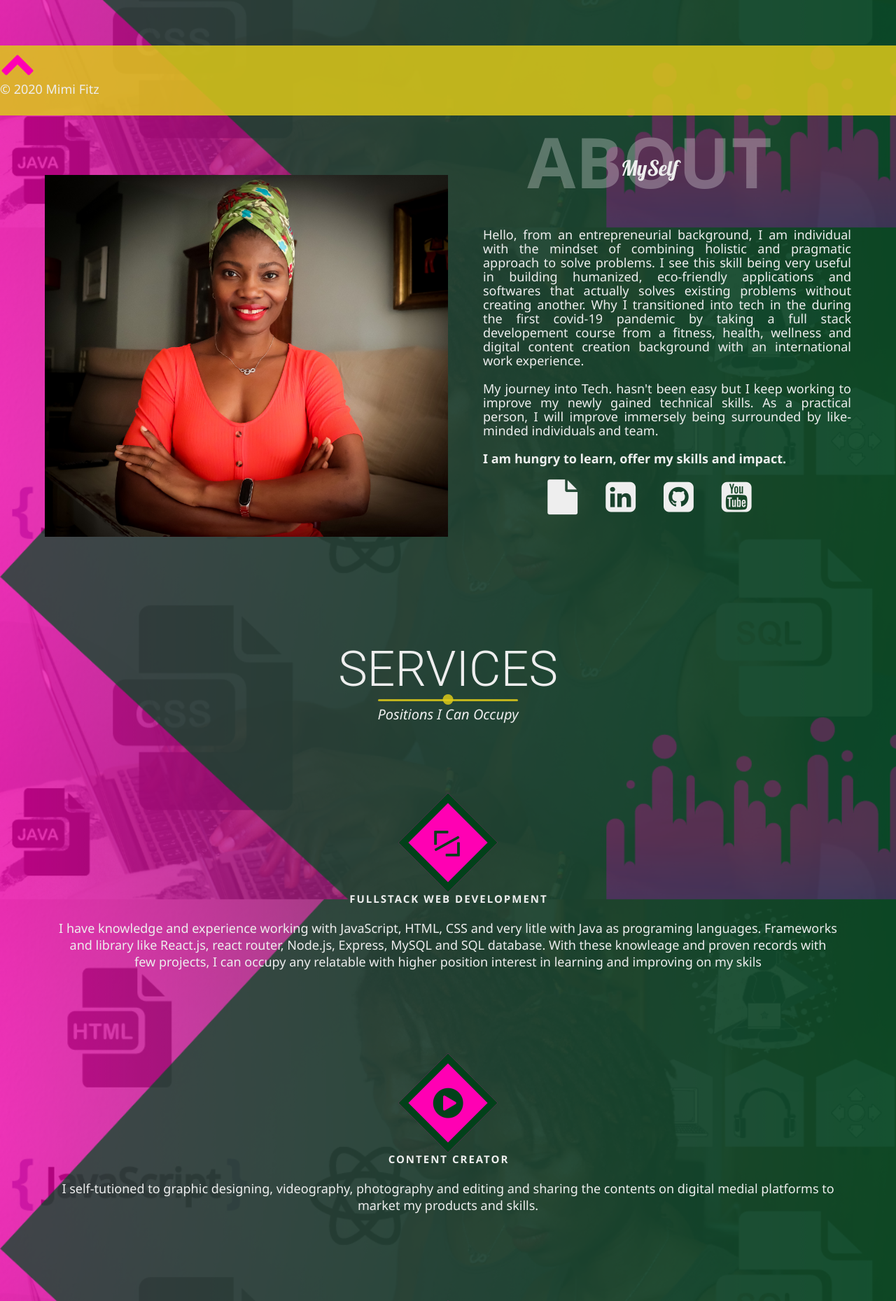
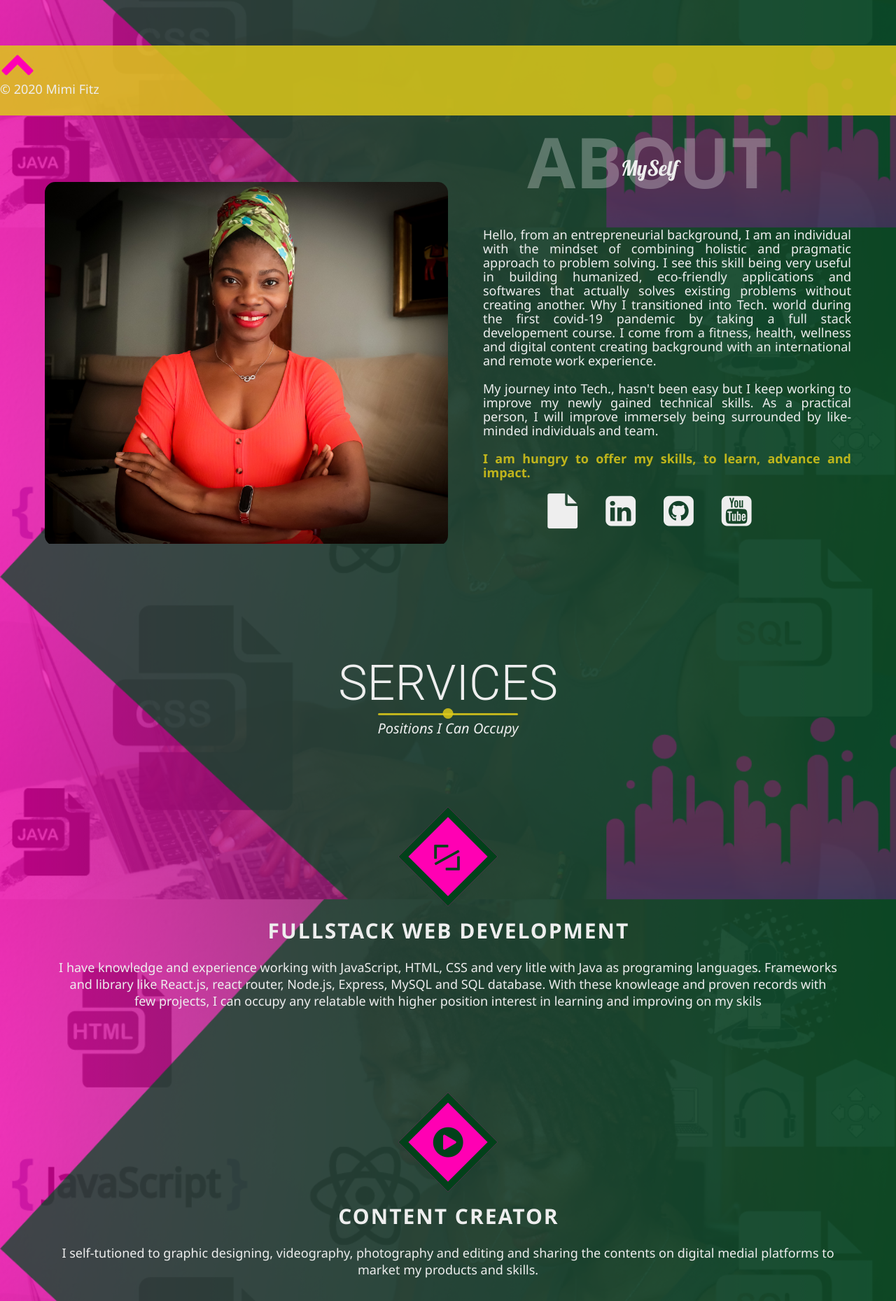
Before and after one commit to mimifitz/portfolio, a PHP site: page / in a window 1280 px wide. Shown: the part 635-2494 px from the top of the page at 70% size. Run offline with PHP 8.4, Linux system fonts and the light colour scheme.

Commit message:
about class img styled on border radius, add color property to bold text, increased size of services h1 and added top margin to it

```diff
--- a/pages/index.html
+++ b/pages/index.html
@@ -61,15 +61,17 @@
                 <div class="about-heading" data-aos="fade-left" data-aos-delay="600">
                     <h1> About</h1>
                     <h6>MySelf</h6>
-                    <p>Hello, from an entrepreneurial background, I am individual with the mindset of combining holistic
-                        and pragmatic approach to solve problems. I see this skill being very useful in building
-                        humanized, eco-friendly applications and softwares that actually solves existing problems
-                        without creating another. Why I transitioned into tech in the during the first covid-19 pandemic
-                        by taking a full stack developement course from a fitness, health, wellness and digital content
-                        creation background with an international work experience.<br><br> My journey into Tech. hasn't
-                        been easy but I keep working to improve my newly gained technical skills. As a practical person,
-                        I will improve immersely being surrounded by like-minded individuals and team.<br><br> <b>I am
-                            hungry to learn, offer my skills and impact.</b> </p>
+                    <p>Hello, from an entrepreneurial background, I am an individual with the mindset of combining
+                        holistic and pragmatic approach to problem solving. I see this skill being very useful in
+                        building humanized, eco-friendly applications and softwares that actually solves existing
+                        problems without creating another. Why I transitioned into Tech. world during the first covid-19
+                        pandemic by taking a full stack developement course. I come from a fitness, health, wellness and
+                        digital content creating background with an international and remote work experience.<br><br> My
+                        journey into Tech., hasn't been easy but I keep working to improve my newly gained technical
+                        skills. As a practical person, I will improve immersely being surrounded by like-minded
+                        individuals and team. <br><br> <b class="bold"> I am hungry to offer my skills, to learn,
+                            advance and impact. </b>
+                    </p>
                     <div class="social-media">
                         <ul class="nav-list">
                             <li>
--- a/pages/style.css
+++ b/pages/style.css
@@ -261,9 +261,15 @@ line-height: 2rem;
 text-align: justify;
 margin-left: 5rem;
 }
+.bold{
+color: #ddc919d8;
+
+}
 
 .profile-img{
     flex: 1;
+    border-radius: 15px;
+    overflow: hidden;
 }
 
 .about-details{
@@ -319,7 +325,8 @@ text-align: center;
 .skills h1{
     text-transform: uppercase;
     letter-spacing: 2px;
-    margin: 2rem -2px 2rem 0;
+    margin: 3.5rem -2px 2rem 0;
+    font-size: 3rem;
 }
 
 .icon-container{
@@ -339,6 +346,13 @@ font-size: 5rem;
 margin:auto;
 transform: rotate(-45deg);
 }
+
+.open-to-suggestions {
+    color: #ddc919d8;
+    font-size: 2rem;
+    margin-top: 5rem;
+}
+
 /*End services*/
 
 /*Start portfolio*/
```
